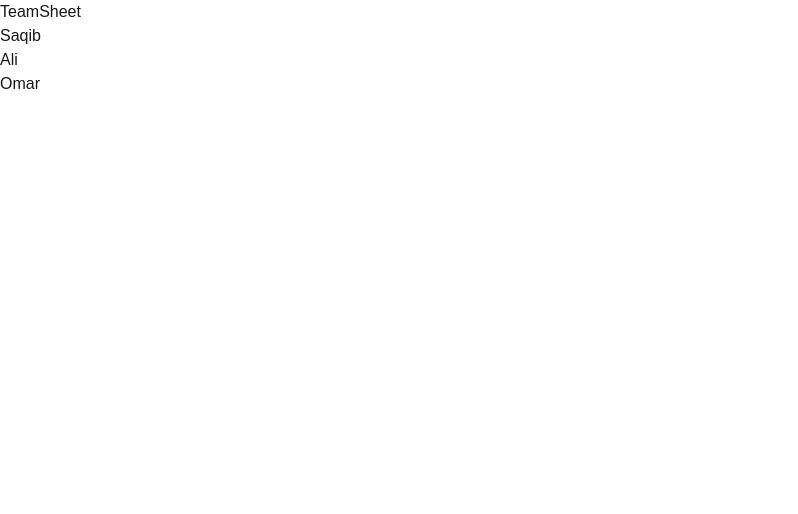
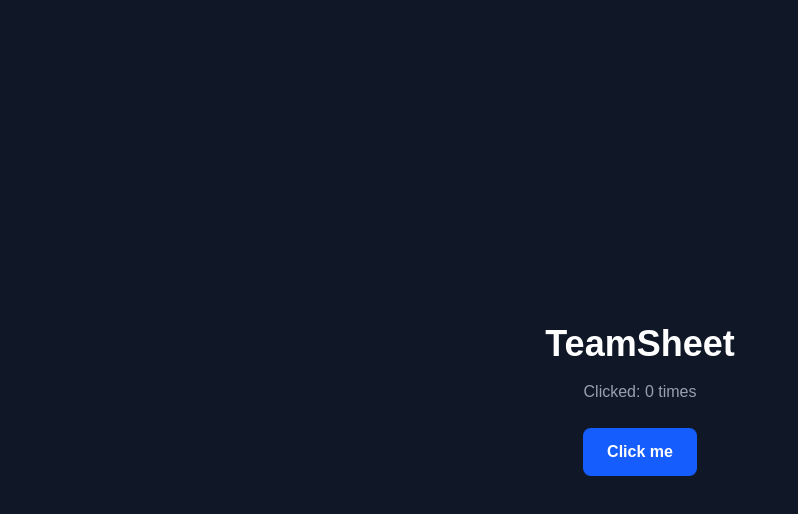
Before and after one commit to saq1b786/TeamSheet, a Next.js app in the folder frontend/: page / in a window 1280 px wide. Shown: the top 514 px of the page, without its empty margins (0-798 px from the left). Built offline with nearby package versions, Linux system fonts and the light colour scheme.

Commit message:
added react components to login page

```diff
--- /dev/null
+++ b/frontend/app/login/page.tsx
@@ -0,0 +1,26 @@
+'use client';
+import { useState } from "react";
+
+export default function LoginPage(){
+    const [phoneNumber, setPhoneNumber]= useState('');
+    const [password, setPassword] = useState('');
+    const [message, setMessage] = useState('');
+
+    const handleLogin = async() => {
+        const response = await fetch("http://localhost:8000/login", {
+            method: 'POST',
+            headers: {'Content-Type': 'application/json'},
+            body: JSON.stringify({
+                phone_number: phoneNumber,
+                password: password,
+            })
+
+        });
+        const data = await response.json();
+        setMessage(JSON.stringify(data));
+
+
+    };
+
+
+}
--- a/frontend/app/page.tsx
+++ b/frontend/app/page.tsx
@@ -1,12 +1,19 @@
+"use client";
+import { useState } from "react";
+
 export default function Home() {
-    const players = ["Saqib", "Ali", "Omar"];
+    const [count, setCount] = useState(0);
 
     return (
-        <div>
-            <h1>TeamSheet</h1>
-            {players.map((player) => (
-                <p key={player}>{player}</p>
-            ))}
+        <div className="min-h-screen bg-gray-900 text-white flex flex-col items-center justify-center">
+            <h1 className="text-4xl font-bold mb-4">TeamSheet</h1>
+            <p className="text-gray-400 mb-6">Clicked: {count} times</p>
+            <button
+                onClick={() => setCount(count + 1)}
+                className="bg-blue-600 px-6 py-3 rounded-lg text-white font-bold hover:bg-blue-700"
+            >
+                Click me
+            </button>
         </div>
     );
 }
```
